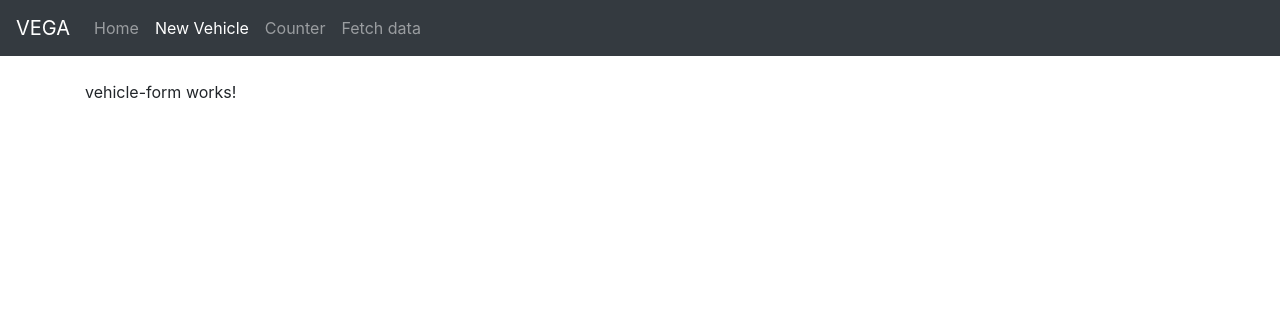
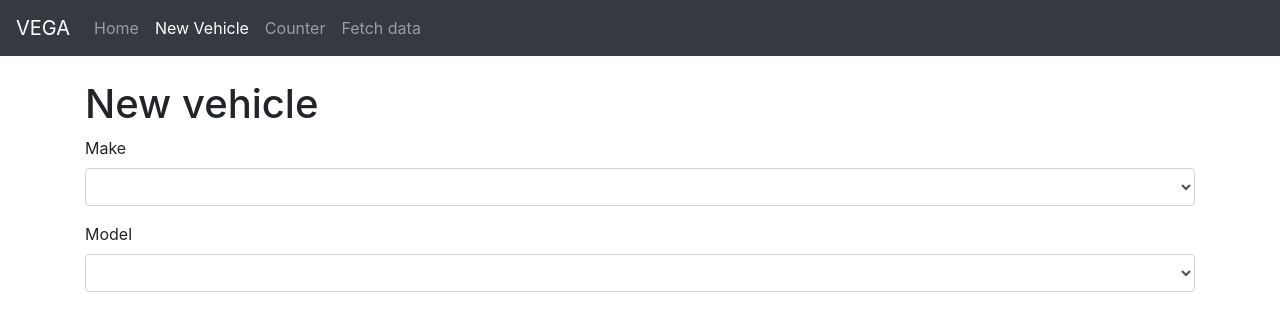
Before and after one commit to makadown/vega, an Angular app: page /vehicles/new in a window 1280 px wide. Shown: the top 330 px of the page. Built offline with nearby package versions, Linux system fonts and the light colour scheme.

Commit message:
Creando cascaron de formulario de alta de vehiculo

```diff
--- a/src/app/components/vehicle-form/vehicle-form.component.html
+++ b/src/app/components/vehicle-form/vehicle-form.component.html
@@ -1,3 +1,11 @@
-<p>
-  vehicle-form works!
-</p>
+<h1>New vehicle</h1>
+<form>
+    <div class="form-group">
+        <label for="make">Make</label>
+        <select id="make" class="form-control"></select>
+    </div>
+    <div class="form-group">
+        <label for="model">Model</label>
+        <select id="model" class="form-control"></select>
+    </div>
+</form>
```
